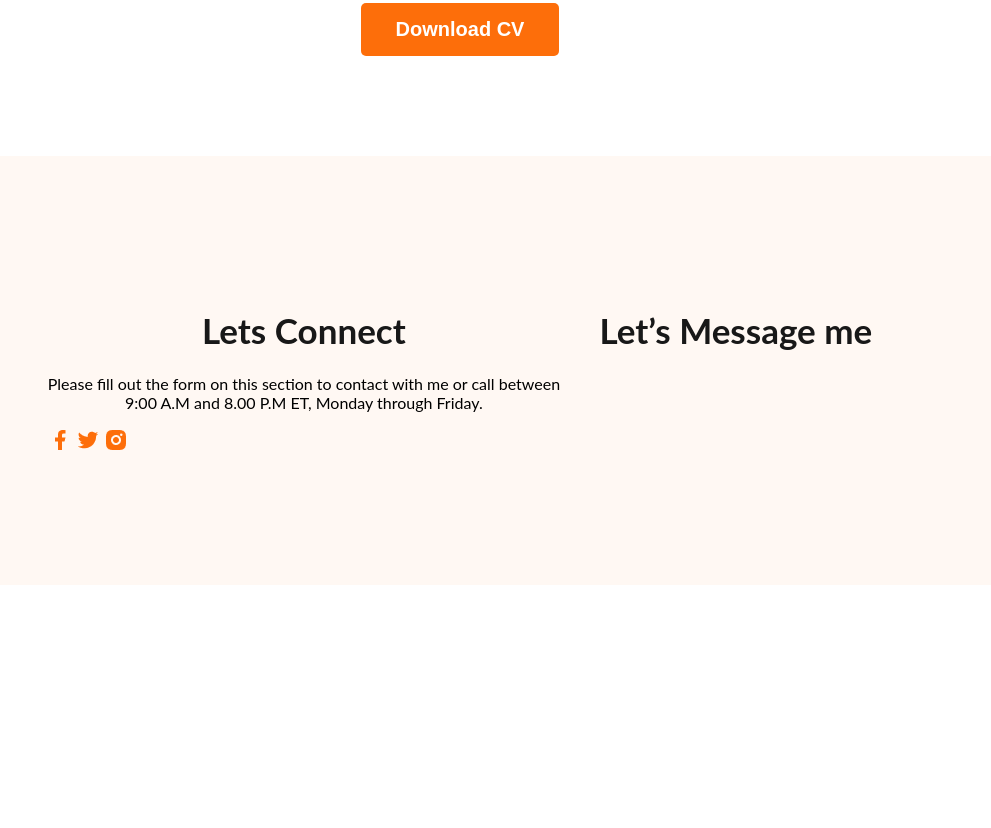
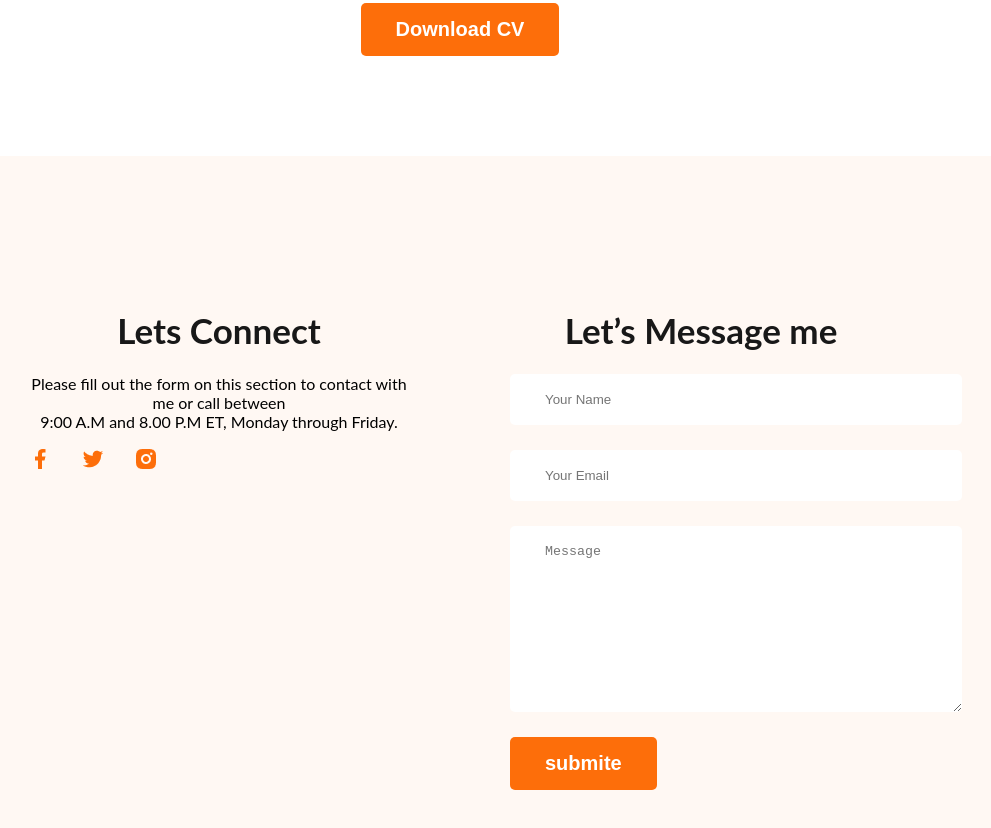
Before and after one commit to Tanvir29122005/webdeveloper-portfolio, a plain HTML site: page index.html in a window 1280 px wide. Shown: the part 2863-3691 px from the top of the page, without its empty margins (180-1171 px from the left). Before the commit the page ends 3456 px from the top, so only its background shows below. Drawn offline with Linux system fonts and the light colour scheme.

Commit message:
finished fotter section

```diff
--- a/index.html
+++ b/index.html
@@ -159,6 +159,12 @@
         </div>
         <div class="footer-column">
             <h1 class="section-title">Let’s Message me</h1>
+            <form class="contact">
+                <input type="text" placeholder="Your Name">
+                <input type="email" name="" id="" placeholder="Your Email">
+                <textarea placeholder="Message" id="" cols="30" rows="10"></textarea>
+                <input type="button" class="btn" value="submite">
+            </form>
 
         </div>
     </footer>
--- a/styles/portfolio.css
+++ b/styles/portfolio.css
@@ -195,8 +195,29 @@ main {
 /* foter style */
 footer {
     display: flex;
-    justify-content: space-around;
+    gap: 100px;
     background-color: #FFF8F3;
     margin-top: 100px;
     padding: 130px 200px;
 }
+
+.footer-column {
+    width: 50%;
+    text-align: left;
+}
+
+.social-links a{
+    margin-right: 25px;
+}
+
+.contact input[type="text"], .contact input[type="email"],
+textarea {
+    display: block;
+    margin-bottom: 25px;
+    padding: 18px 35px;
+    color: #757575;
+    border-radius: 5px;
+    background: #FFF;
+    border: 0px;
+    width: 100%;
+}
```
